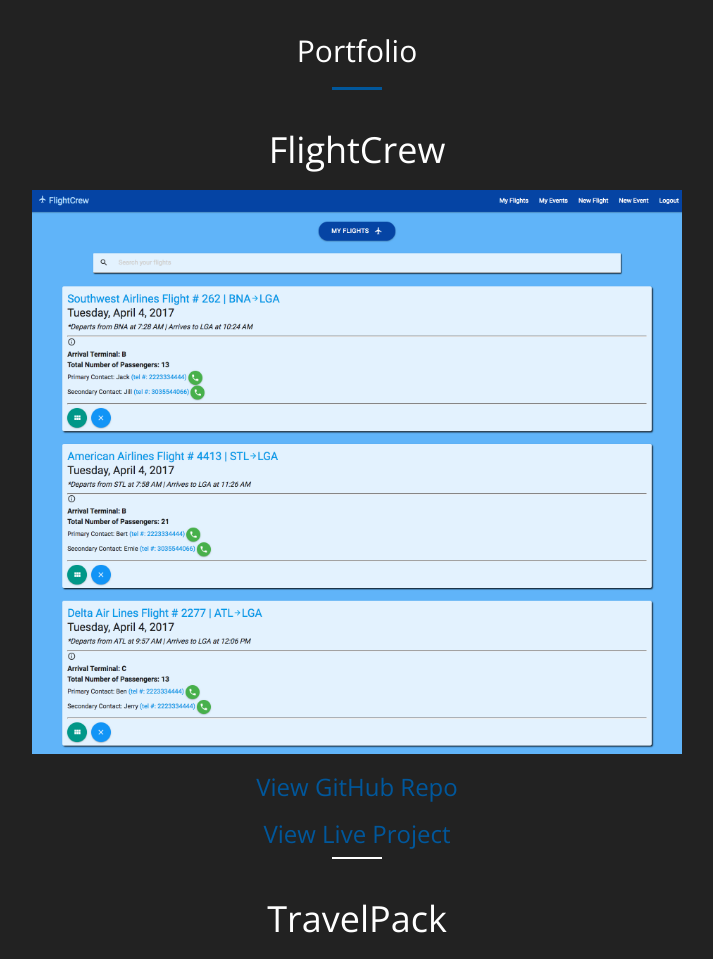
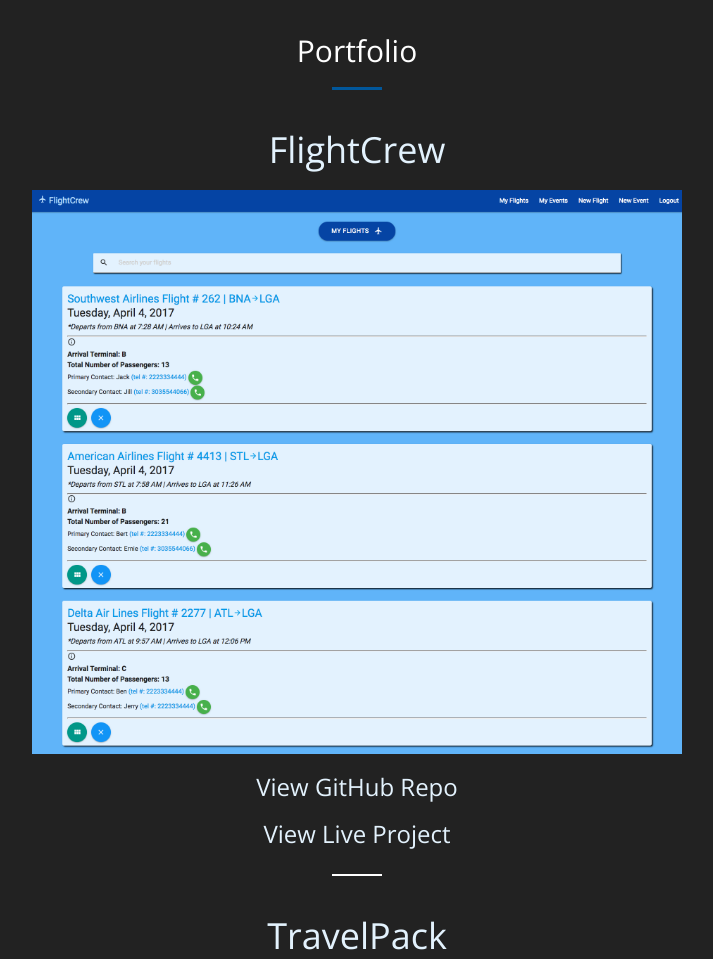
Before and after one commit to barfootaaron/barfootaaron.github.io, a website: page index.html in a window 1280 px wide. Shown: the part 3200-4159 px from the top of the page, without its empty margins (283-996 px from the left). Drawn offline with nearby package versions, Linux system fonts and the light colour scheme.

Commit message:
small fix to project divider

```diff
--- a/css/main.css
+++ b/css/main.css
@@ -58,9 +58,9 @@
 	color: black;
 }
 
-.project-links a {
+.project-links a h3 {
 	text-align: center;
-	font-color: #e3f2fd;
+	color: #e3f2fd !important;
 }
 
 .project-img {
@@ -75,7 +75,7 @@
 	border-top: white;
 	background-color: white;
 	height: 2px;
-	margin-top: 80px;
+	margin-top: 60em;
 }
 
 
--- a/index.html
+++ b/index.html
@@ -258,7 +258,7 @@
 
                 <div class="row no-gutter popup-gallery">
                     <div class="col-lg-12 col-sm-12">
-                     <h1 style="text-align:center;">FlightCrew<h1>
+                     <h1 style="text-align:center; color:#e3f2fd;">FlightCrew<h1>
                         <a href="img/portfolio/flightcrew1.png" class="portfolio-box">
                             <img data-toggle="modal" data-target="#myModal" src="img/portfolio/flightcrew1.png" class="img-responsive" alt="">
                             <div class="portfolio-box-caption">
@@ -283,7 +283,7 @@
 
 
                     <div class="col-lg-12 col-sm-12">
-                     <h1 style="text-align:center;">TravelPack<h1>
+                     <h1 style="text-align:center; color:#e3f2fd;">TravelPack<h1>
                         <a href="img/portfolio/flightcrew1.png" class="portfolio-box">
                             <img data-toggle="modal" data-target="#myModal" src="img/portfolio/flightcrew1.png" class="img-responsive" alt="">
                             <div class="portfolio-box-caption">
```
